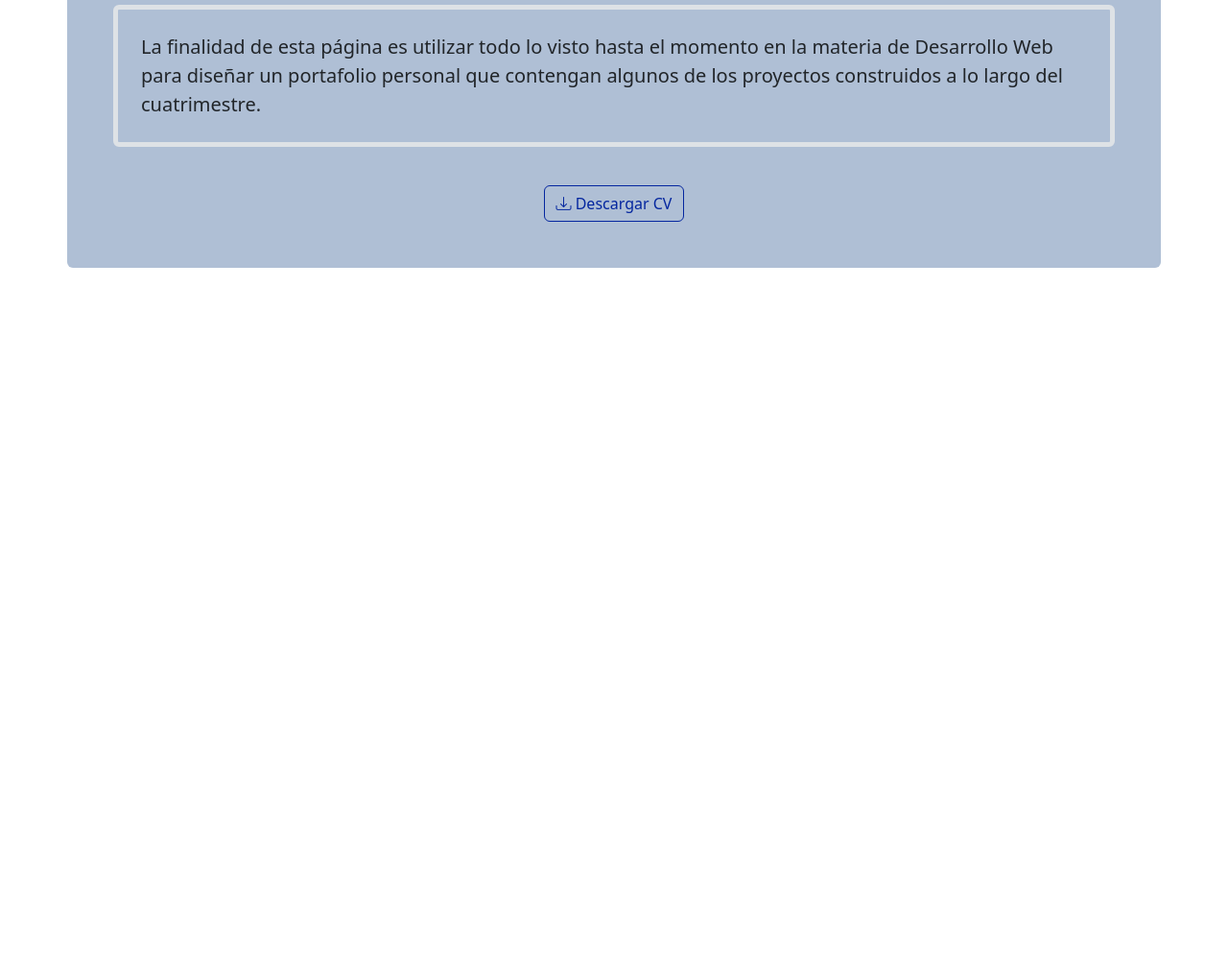
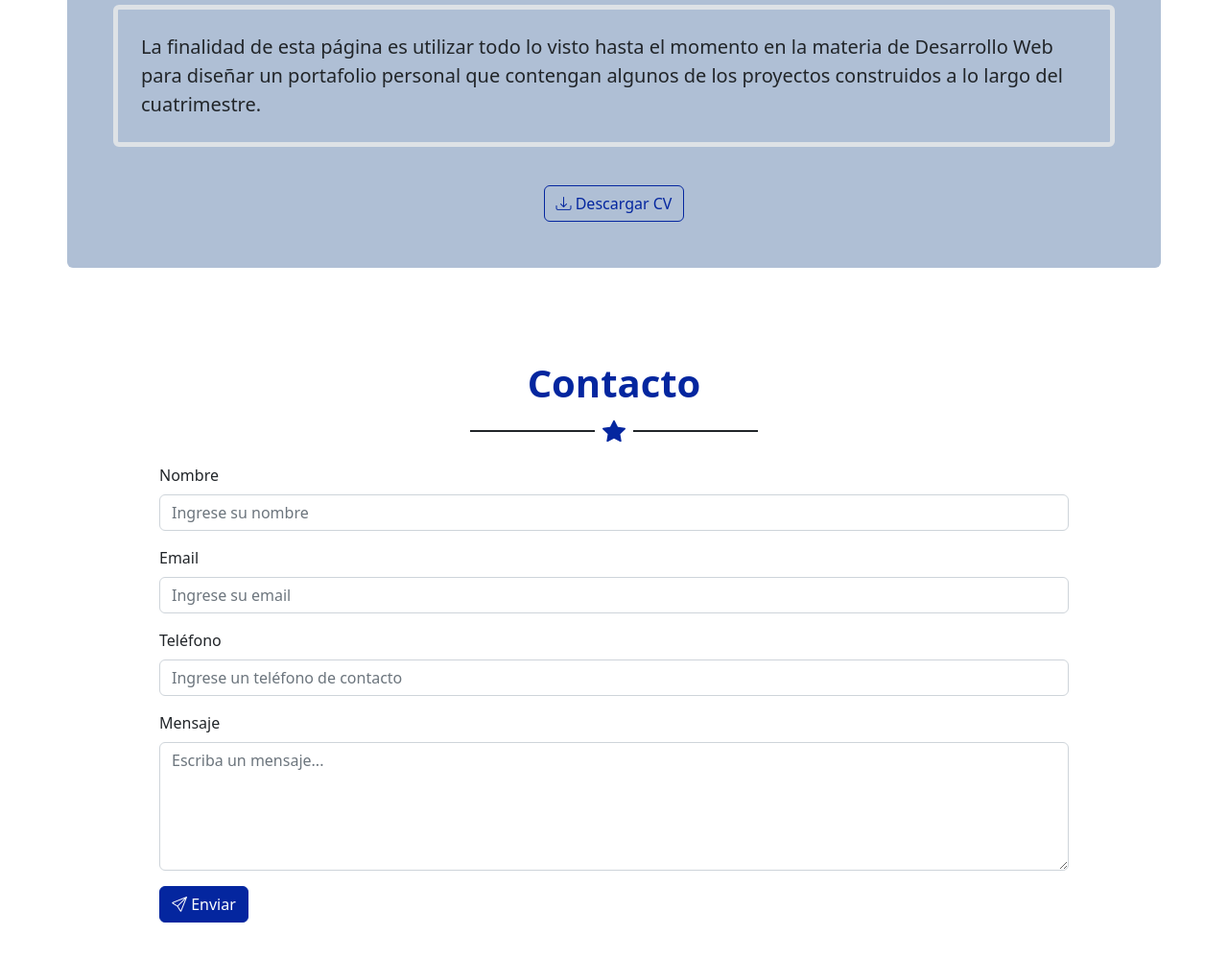
Before and after one commit to Franco-luque/Proyecto-Final, a plain HTML site: page views/index.html in a window 1280 px wide. Shown: the part 2220-3219 px from the top of the page at 96% size. Before the commit the page ends 2499 px from the top, so only its background shows below. Drawn offline with nearby package versions, Linux system fonts and the light colour scheme.

Commit message:
aplica estilo a seccion contacto

```diff
--- a/views/index.html
+++ b/views/index.html
@@ -76,9 +76,9 @@
       >
         <h2 class="pt-5 fw-bolder fs-1">Portafolio</h2>
         <div class="d-flex gap-2 align-items-center mb-3">
-          <div class="line bg-secondary"></div>
+          <div class="line bg-dark"></div>
           <i class="bi bi-star-fill fs-4"></i>
-          <div class="line bg-secondary"></div>
+          <div class="line bg-dark"></div>
         </div>
         <div class="container-fluid">
           <div class="row row-gap-4">
@@ -393,7 +393,58 @@
         </button>
       </section>
       <!-- Contacto -->
-      <section id="contacto"></section>
+      <section
+        id="contacto"
+        class="container d-flex align-items-center p-5 flex-column"
+      >
+        <h2 class="pt-5 fw-bolder fs-1 primary text-primary">Contacto</h2>
+        <div class="d-flex gap-2 align-items-center mb-3">
+          <div class="line bg-dark"></div>
+          <i class="bi bi-star-fill fs-4 text-primary"></i>
+          <div class="line bg-dark"></div>
+        </div>
+        <form class="container px-5">
+          <div class="mb-3">
+            <label for="nombre" class="form-label">Nombre</label>
+            <input
+              type="text"
+              class="form-control"
+              id="nombre"
+              placeholder="Ingrese su nombre"
+            />
+          </div>
+          <div class="mb-3">
+            <label for="email" class="form-label">Email</label>
+            <input
+              type="email"
+              class="form-control"
+              id="email"
+              placeholder="Ingrese su email"
+            />
+          </div>
+          <div class="mb-3">
+            <label for="telefono" class="form-label">Teléfono</label>
+            <input
+              type="number"
+              class="form-control"
+              id="telefono"
+              placeholder="Ingrese un teléfono de contacto"
+            />
+          </div>
+          <div class="mb-3">
+            <label for="mensaje" class="form-label">Mensaje</label>
+            <textarea
+              class="form-control"
+              id="mensaje"
+              placeholder="Escriba un mensaje..."
+              rows="5"
+            ></textarea>
+          </div>
+          <button type="submit" class="btn btn-primary">
+            <i class="bi bi-send"></i> Enviar
+          </button>
+        </form>
+      </section>
     </main>
     <footer></footer>
     <script src="../node_modules/bootstrap/dist/js/bootstrap.bundle.min.js"></script>
```
